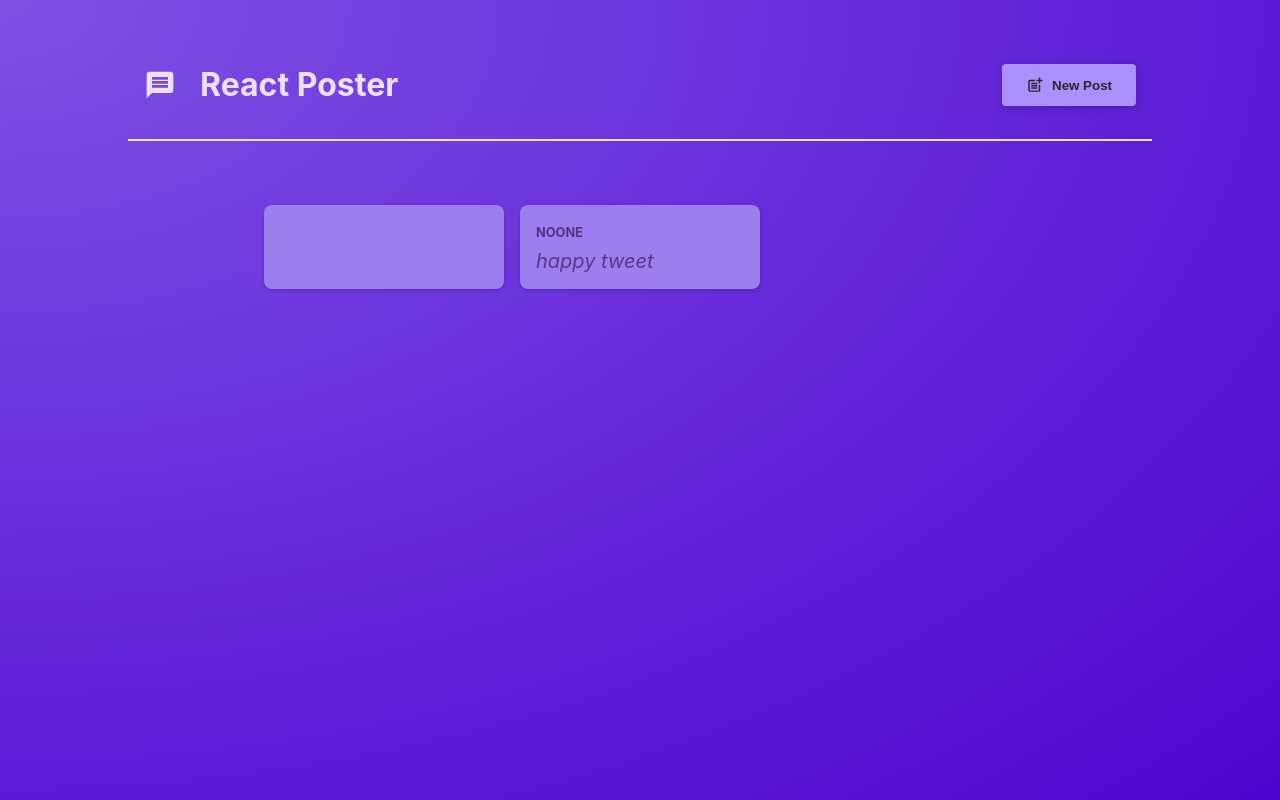
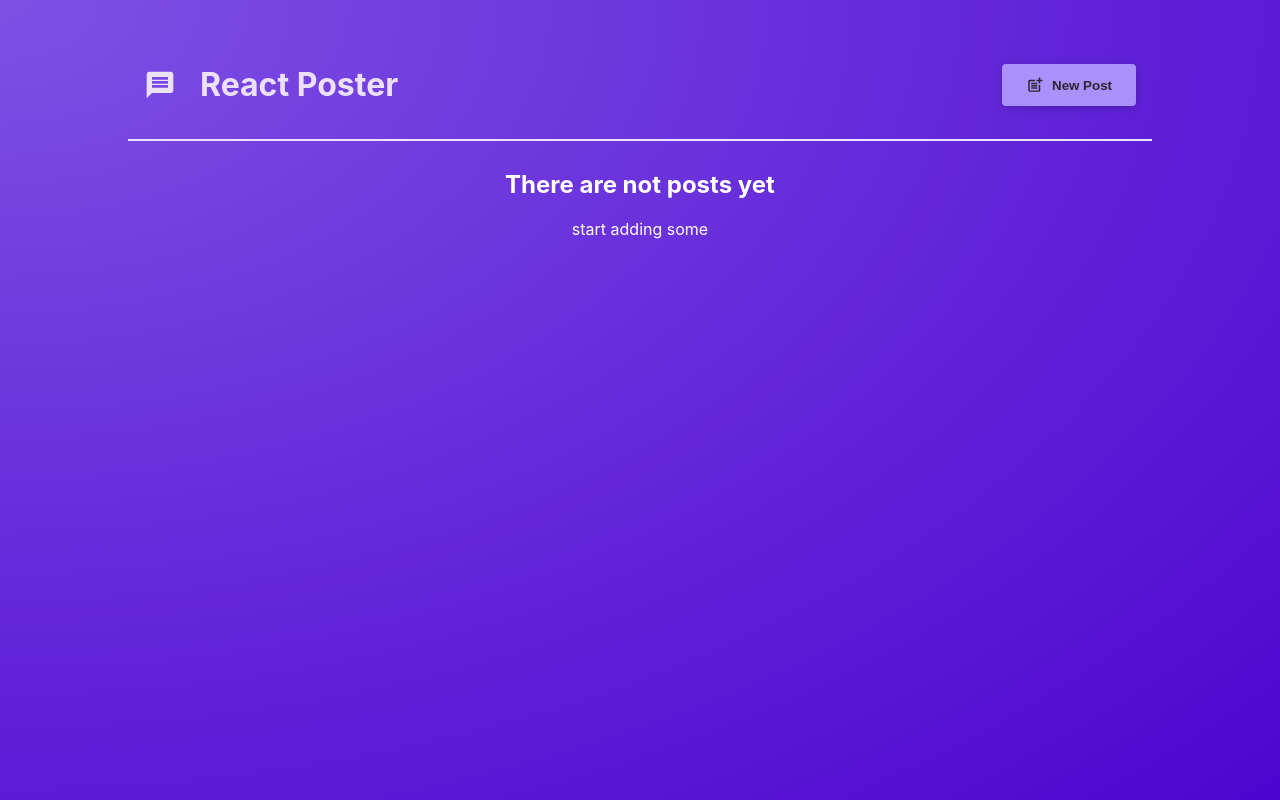
Before and after one commit to JJ807/React-Course, a React (Vite) app: page / in a window 1280 px wide. Built offline with nearby package versions, Linux system fonts and the light colour scheme.

Commit message:
updating states based on previous states + list data output

```diff
--- a/src/components/NewPost.jsx
+++ b/src/components/NewPost.jsx
@@ -1,15 +1,36 @@
 import classes from './NewPost.module.css';
 
-function NewPost({onBodyChange, onAuthorChange, onCancel}) {
+function NewPost({ onCancel, onAddPost }) {
+  const [enteredBody, setEnteredBody] = useState("");
+  const [enteredAuthor, setEnteredAuthor] = useState("");
+  function bodyChangeHandler(event) {
+    setEnteredBody(event.target.value);
+  }
+
+  function authorChangeHandler(event) {
+    setEnteredAuthor(event.target.value);
+  }
+
+  function submitHandler(event) {
+    event.preventDefault();
+    const postData = {
+      body: enteredBody,
+      author: enteredAuthor
+    };
+    console.log(postData);
+    onAddPost(postData);
+    onCancel();
+  }
+
   return (
-    <form className={classes.form}>
+    <form className={classes.form} onSubmit={submitHandler}>
       <p>
         <label htmlFor="body">Text</label>
-        <textarea id="body" required rows={3} onChange={onBodyChange} />
+        <textarea id="body" required rows={3} onChange={bodyChangeHandler} />
       </p>
       <p>
         <label htmlFor="name">Your name</label>
-        <input type="text" id="name" required onChange={onAuthorChange}/>
+        <input type="text" id="name" required onChange={authorChangeHandler} />
       </p>
       <p className={classes.actions}>
         <button type="button" onClick={onCancel}>Cancel</button>
--- a/src/components/PostList.jsx
+++ b/src/components/PostList.jsx
@@ -5,29 +5,26 @@ import { useState } from "react";
 import Modal from "./Modal";
 
 function PostList({ isPosting, onStopPosting }) {
-    const [enteredBody, setEnteredBody] = useState("");
-    const [enteredAuthor, setEnteredAuthor] = useState("");
-    function bodyChangeHandler(event) {
-        setEnteredBody(event.target.value);
-    }
+    const [posts, setPosts] = useState([]);
 
-    function authorChangeHandler(event) {
-        setEnteredAuthor(event.target.value);
+    function addPostHandler(postData) {
+        setPosts((existingPosts) => [postData, ...existingPosts]);
     }
 
     return (
         <>
             {isPosting && (<Modal onClose={onStopPosting}>
-                <NewPost
-                    onBodyChange={bodyChangeHandler}
-                    onAuthorChange={authorChangeHandler}
-                    onCancel={onStopPosting}
+                <NewPost onCancel={onStopPosting} onAddPost={addPostHandler}
                 />
             </Modal>)}
-            <ul className={classes.posts}>
-                <Post author={enteredAuthor} body={enteredBody} />
-                <Post author="noone" body="happy tweet" />
-            </ul>
+            {posts.length > 0 && (
+                <ul className={classes.posts}>
+                    {posts.map((post) => <Post key={post.body} author={post.author} body={post.body} />)}
+                </ul>)}
+            {posts.length === 0 && (<div style={{textAlign: 'center', color: 'white'}}>
+                <h2>There are not posts yet</h2>
+                <p>start adding some</p>
+            </div>)}
         </>
     );
 }
```
